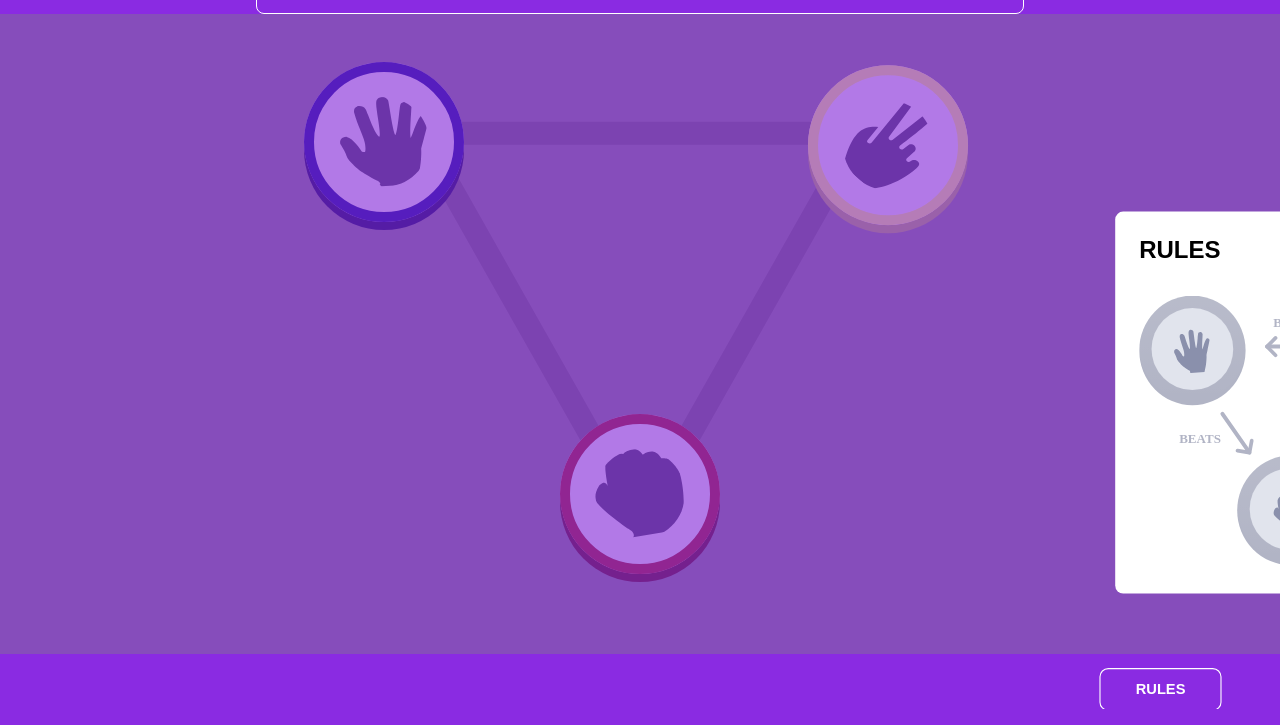
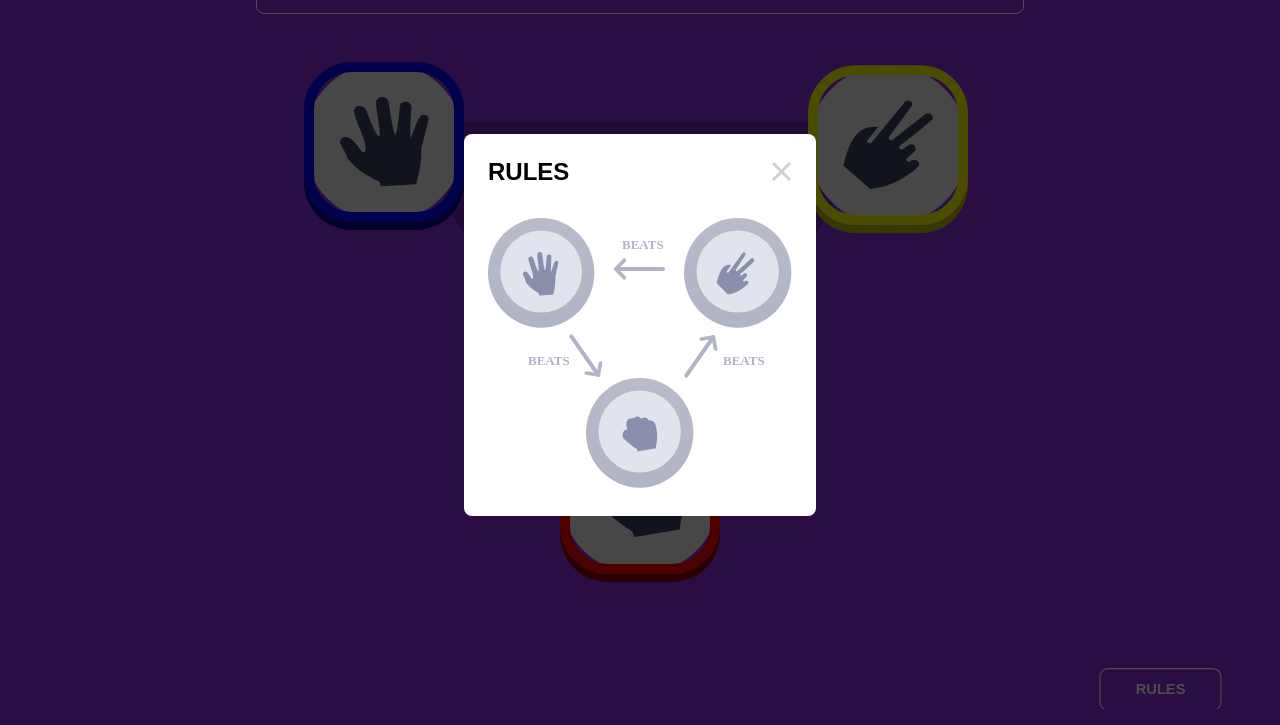
Before and after one commit to sksksk2024/Phase1, a plain HTML site: page index.html in a window 1280 px wide. Both pictures are taken after a click on the button "RULES". Shown: the part 172-897 px from the top of the page. Drawn offline with Linux system fonts and the light colour scheme.

Commit message:
finsihing first mode

```diff
--- a/index.html
+++ b/index.html
@@ -97,6 +97,7 @@
     <!-- else you pick, the house picked menu -->
 
     <footer>
+      <div id="model-overlay" class="model-overlay hidden"></div>
       <section class="model hidden" id="model">
         <div class="model__container">
           <h2 class="">RULES</h2>
--- a/script.js
+++ b/script.js
@@ -2,7 +2,7 @@ const choices = ['rock', 'paper', 'scissors'];
 let score = 0;
 
 const model = document.getElementById('model');
-const body = document.getElementById('main');
+const overlay = document.getElementById('model-overlay');
 
 function playGame(userChoice) {
   const computerChoice = choices[Math.floor(Math.random() * 3)];
@@ -53,10 +53,12 @@ function playGame(userChoice) {
 
 const openModel = () => {
   model.classList.remove('hidden');
-  body.classList.add('grayscale');
+  overlay.classList.remove('hidden');
 };
 
 const closeModel = () => {
   model.classList.add('hidden');
-  body.classList.remove('grayscale');
+  overlay.classList.add('hidden');
 };
+
+overlay.addEventListener('click', closeModel);
--- a/styles.css
+++ b/styles.css
@@ -30,7 +30,7 @@ body {
   min-height: 100dvh;
   width: 100dvw;
   overflow-x: clip;
-  /* overflow-y: clip; */
+  overflow-y: clip;
   background-color: blueviolet;
   font-family: Arial, sans-serif;
   display: flex;
@@ -42,19 +42,6 @@ body {
     overflow-y: scroll;
   }
 }
-
-.grayscale {
-  filter: grayscale(0.5) opacity(0.4);
-  background-color: gray;
-  /* filter: ; */
-}
-
-/* body {
-  display: flex;
-  flex-direction: column;
-  justify-content: center;
-  align-items: center;
-  } */
 
 header {
   color: white;
@@ -206,7 +193,7 @@ header {
 .main__choice--scissors {
   width: 10rem;
   height: 10rem;
-  border-radius: 999rem;
+  border-radius: 3rem;
   padding: 25px;
   background: radial-gradient(circle at bottom, rgba(0, 1, 0, 1));
   display: flex;
@@ -365,8 +352,6 @@ footer {
 
 .hidden {
   display: none;
-  opacity: 0;
-  transform: translateY(50rem);
 }
 
 .unclickable {
@@ -382,21 +367,31 @@ footer {
   background: white;
   padding: 1.5rem;
   border-radius: 0.5rem;
+  position: fixed;
+  top: 50%;
+  left: 50%;
+  transform: translate(-50%, -50%);
 }
 
 main {
   position: relative;
 }
 
-.model .model__container {
+.model__container {
   display: flex;
   justify-content: space-between;
   align-items: center;
   margin-bottom: 2rem;
 }
 
-.background {
-  background: #000;
+.model-overlay {
+  position: fixed;
+  top: 0;
+  left: 0;
+  width: 100vw;
+  height: 100vh;
+  background: rgba(0, 0, 0, 0.7);
+  z-index: 99;
 }
 
 #close {
@@ -407,8 +402,3 @@ main {
 #close:hover {
   scale: 1.5;
 }
-
-/* .result {
-  margin-top: 30px;
-  font-size: 20px;
-} */
```
